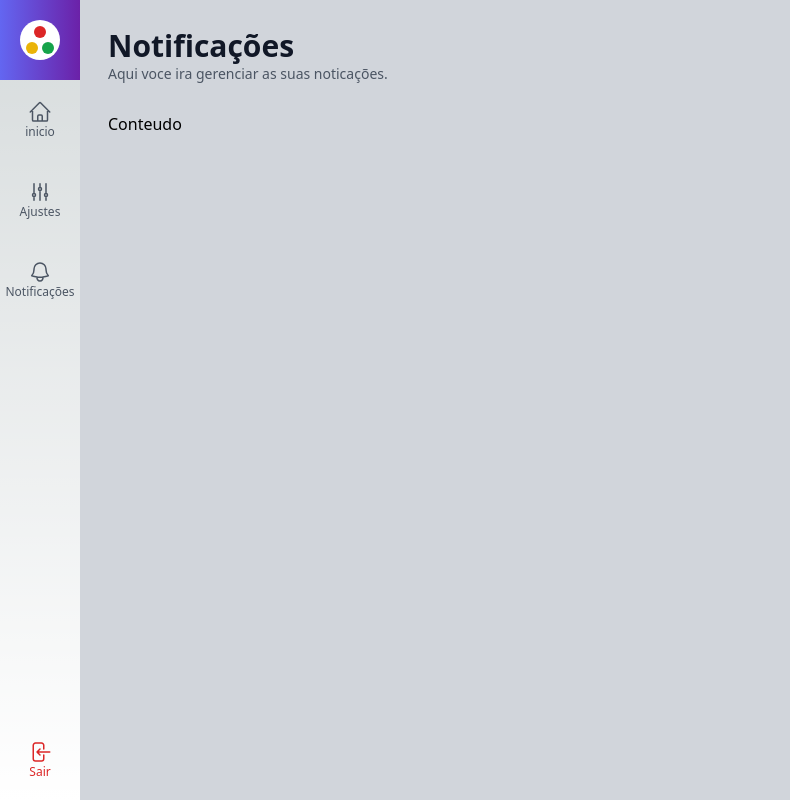
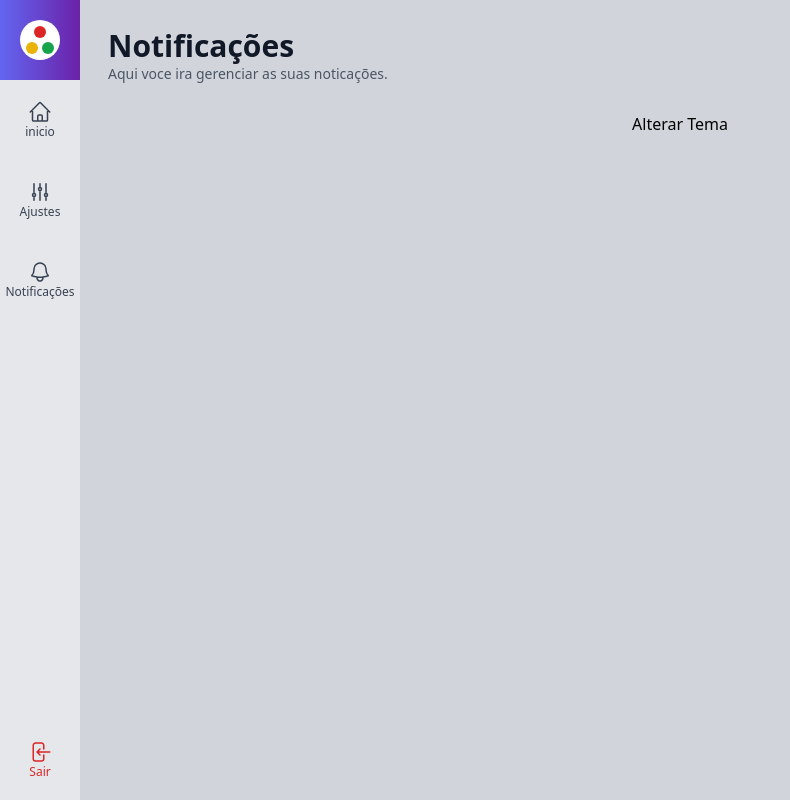
Before and after one commit to KingW3n/firstTemplate, a Next.js app: page /notificacoes in a window 1280 px wide. Shown: the whole page, without its empty margins (0-790 px from the left). Built offline with nearby package versions, Linux system fonts and the light colour scheme.

Commit message:
incluindo api context

```diff
--- a/src/components/template/Conteudo.tsx
+++ b/src/components/template/Conteudo.tsx
@@ -5,6 +5,7 @@ export default function Conteudo( props:ConteudoProps){
     return(
         <div className={`
         flex flex-col mt-7
+        dark:text-gray-200
         `}>
             {props.children}
         </div>
--- a/src/components/template/Layout.tsx
+++ b/src/components/template/Layout.tsx
@@ -1,3 +1,4 @@
+import useAppData from "@/data/hook/useAppData"
 import Conteudo from "./Conteudo"
 import MenuLateral from "./MenuLateral"
 import TopBar from "./Titulo"
@@ -8,8 +9,11 @@ interface LayoutProps{
     children?: any
 }
 export default function layout( props:LayoutProps){
+
+    const {tema} = useAppData()
+
     return(
-        <div className={`flex h-screen w-screeen`}>
+        <div className={` ${tema} flex h-screen w-screeen`}>
             <MenuLateral></MenuLateral>
             <div className={`
                 flex
--- a/src/components/template/MenuItem.tsx
+++ b/src/components/template/MenuItem.tsx
@@ -10,7 +10,12 @@ interface MenuItemProps{
 
 export default function MenuItem(props:MenuItemProps){
     function renderizarLink (){
-        return(<a className={`flex flex-col justify-center items-center h-20  text-gray-600 ${props.clasName}`}>
+        return(<a className={`
+                    flex flex-col justify-center items-center
+                    h-20 w-20
+                    dark:text-gray-200
+                    ${props.clasName}
+                `}>
                     {props.icone}
                     <span className={`text-xs font-light`}>
                         {props.texto}
@@ -20,7 +25,10 @@ export default function MenuItem(props:MenuItemProps){
     }
 
     return(
-        <li onClick={props.onClick} className={`hover:bg-gray-100 cursor-pointer`}>
+        <li onClick={props.onClick} className={`
+        hover:bg-gray-100
+        dark:hover:bg-gray-800
+        cursor-pointer`}>
 
             {props.url ?(
                 <Link href={props.url} legacyBehavior>
--- a/src/components/template/MenuLateral.tsx
+++ b/src/components/template/MenuLateral.tsx
@@ -4,7 +4,11 @@ import MenuItem from "./MenuItem";
 
 export default function MenuLateral(){
     return(
-        <aside className="flex  flex-col">
+        <aside className={`
+            flex  flex-col
+            bg-gray-200 text-gray-700
+            dark:bg-gray-900 dark:text-gray-200
+        `}>
             <div className={`
                 flex flex-col items-center justify-center
                 bg-gradient-to-r from-indigo-500 to-purple-800
@@ -34,9 +38,9 @@ export default function MenuLateral(){
                     icone={iconeSairOutline }
                     onClick={() => console.log('Sair')}
                     clasName={`
-                        text-red-600
-                        hover:bg-red-400
-                        hover:text-white
+                        text-red-600 dark:text-red-400
+                        hover:bg-red-400 hover:text-white
+                        dark:hover:text-white
                         `}
                 ></MenuItem>
             </ul>
--- a/src/components/template/Titulo.tsx
+++ b/src/components/template/Titulo.tsx
@@ -7,8 +7,8 @@ interface TituloProps{
 export default function TopBar( props:TituloProps){
     return(
         <div>
-            <h1 className={` font-black text-3xl text-gray-900`}>{props.titulo}</h1>
-            <h2 className={` font-light  text-sm text-gray-600`}>{props.subtitulo}</h2>
+            <h1 className={` font-black text-3xl text-gray-900 dark:text-gray-100`}>{props.titulo}</h1>
+            <h2 className={` font-light  text-sm text-gray-600 dark:text-gray-200`}>{props.subtitulo}</h2>
         </div>
     )
 }
--- /dev/null
+++ b/src/data/context/AppContext.tsx
@@ -0,0 +1,34 @@
+import { createContext, useState } from "react";
+
+type Tema= 'dark' | ''
+
+interface AppContextProps {
+    tema?: Tema
+    alternarTema?: () => void
+
+}
+
+const AppContext = createContext<AppContextProps>({})
+
+export function AppProvider(props){
+
+    const [tema, setTema] = useState<Tema>('')
+
+
+    function alternarTema(){
+        setTema(tema ==='' ? 'dark' : '')
+        console.log('altera')
+    }
+
+    return(
+        <AppContext.Provider value={{
+            tema,
+            alternarTema
+        }}>
+            {props.children}
+        </AppContext.Provider>
+    )
+}
+
+export default AppContext
+export const AppConsumer = AppContext.Consumer
--- /dev/null
+++ b/src/data/hook/useAppData.ts
@@ -0,0 +1,6 @@
+import { useContext } from "react";
+import AppContext from "../context/AppContext";
+
+const useAppData = () => useContext(AppContext)
+
+export default useAppData
--- a/src/pages/_app.tsx
+++ b/src/pages/_app.tsx
@@ -1,6 +1,10 @@
+import { AppProvider } from '../data/context/AppContext'
 import '@/styles/globals.css'
 import type { AppProps } from 'next/app'
 
 export default function App({ Component, pageProps }: AppProps) {
-  return <Component {...pageProps} />
+  return (
+  <AppProvider>
+    <Component {...pageProps} />
+  </AppProvider>)
 }
--- a/src/pages/notificacoes.tsx
+++ b/src/pages/notificacoes.tsx
@@ -1,10 +1,14 @@
 import Layout from "../components/template/Layout"
+import useAppData from "@/data/hook/useAppData"
 
 export default function Home() {
+
+  const ctx = useAppData()
   return (
     <Layout
       titulo='Notificações'
-      subtitulo= 'Aqui voce ira gerenciar as suas noticações. '
-    ><h3>Conteudo</h3></Layout>
+      subtitulo= 'Aqui voce ira gerenciar as suas noticações. ' >
+        <button onClick={ctx.alternarTema}> Alterar Tema</button>
+    </Layout>
   )
 }
```
